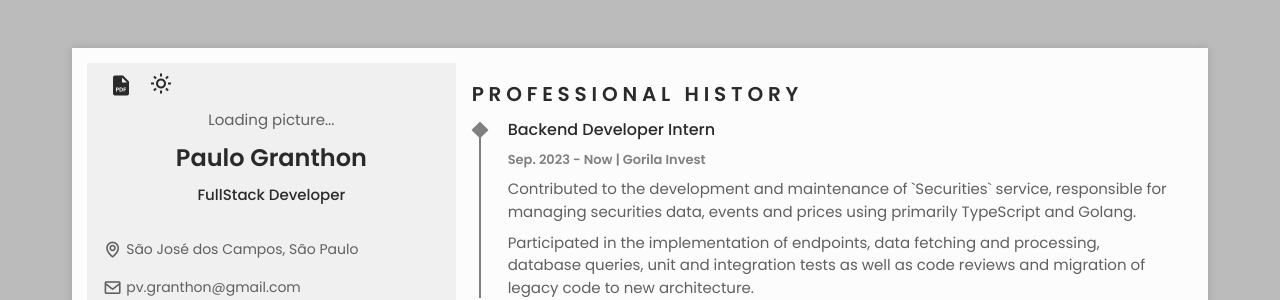
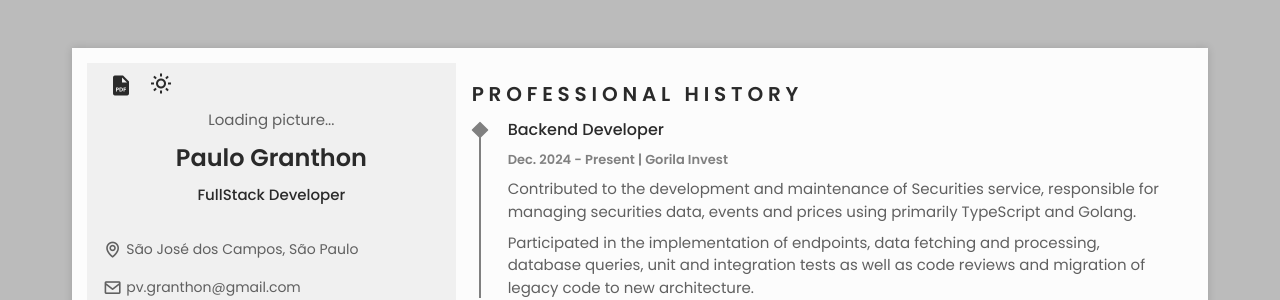
Before and after one commit to paulo-granthon/cv, a React (Vite) app: page / in a window 1280 px wide. Shown: the top 300 px of the page. Built offline with nearby package versions, Linux system fonts and the light colour scheme; no server answers.

Commit message:
refactor: extract `DataSchema` field types to dedicated type declarations in `schemas.Data`

```diff
--- a/src/schemas/Data.ts
+++ b/src/schemas/Data.ts
@@ -1,24 +1,44 @@
 import { ProjectData } from "../shared/Portfolio";
 import { LanguageAliases } from "../shared/Portfolio";
 
-export type DataSchema = {
-  profile: {
+type Work = {
+  title: string;
+  period: string;
+  company: string;
+  description: string[];
+};
+
+type Profile = {
   name: string;
   ocupation: string;
   location: string;
   email: string;
   telephone: string;
 };
-  socials: {
+
+type Social = {
   label: string;
   name: string;
   url: string;
   className: string;
-  }[];
-  about: {
+};
+
+type About = {
   label: string;
   description: string;
 };
+
+type Education = {
+  title: string;
+  period: string;
+  institution: string;
+  description: string[];
+};
+
+export type DataSchema = {
+  profile: Profile;
+  socials: Social[];
+  about: About;
   hardSkills: string[];
   frameworks: string[];
   languages: {
@@ -30,18 +50,8 @@ export type DataSchema = {
     title: string;
     items: string[];
   };
-  works: {
-    title: string;
-    period: string;
-    company: string;
-    description: string[];
-  }[];
-  education: {
-    title: string;
-    period: string;
-    institution: string;
-    description: string[];
-  }[];
+  works: Work[];
+  education: Education[];
   projects: ProjectData[];
 };
 
@@ -125,11 +135,11 @@ export const Data: DataSchema = {
   },
   works: [
     {
-      title: "Backend Developer Intern",
-      period: "Sep. 2023 - Now",
+      title: "Backend Developer",
+      period: "Dec. 2024 - Present",
       company: "Gorila Invest",
       description: [
-        "Contributed to the development and maintenance of `Securities` service, responsible for managing securities data, events and prices using primarily TypeScript and Golang.",
+        "Contributed to the development and maintenance of Securities service, responsible for managing securities data, events and prices using primarily TypeScript and Golang.",
         "Participated in the implementation of endpoints, data fetching and processing, database queries, unit and integration tests as well as code reviews and migration of legacy code to new architecture.",
       ],
     },
```
Lines whose indentation alone changed are shown as unchanged.
